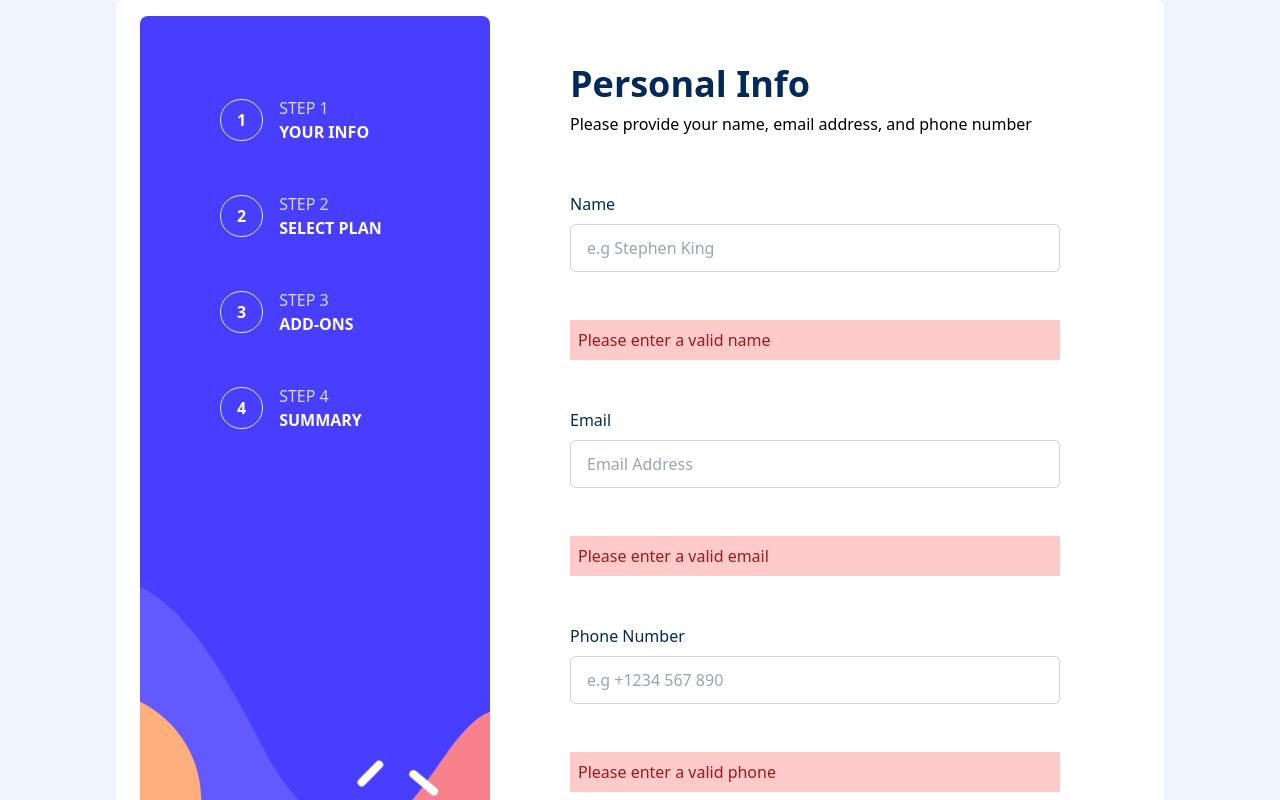
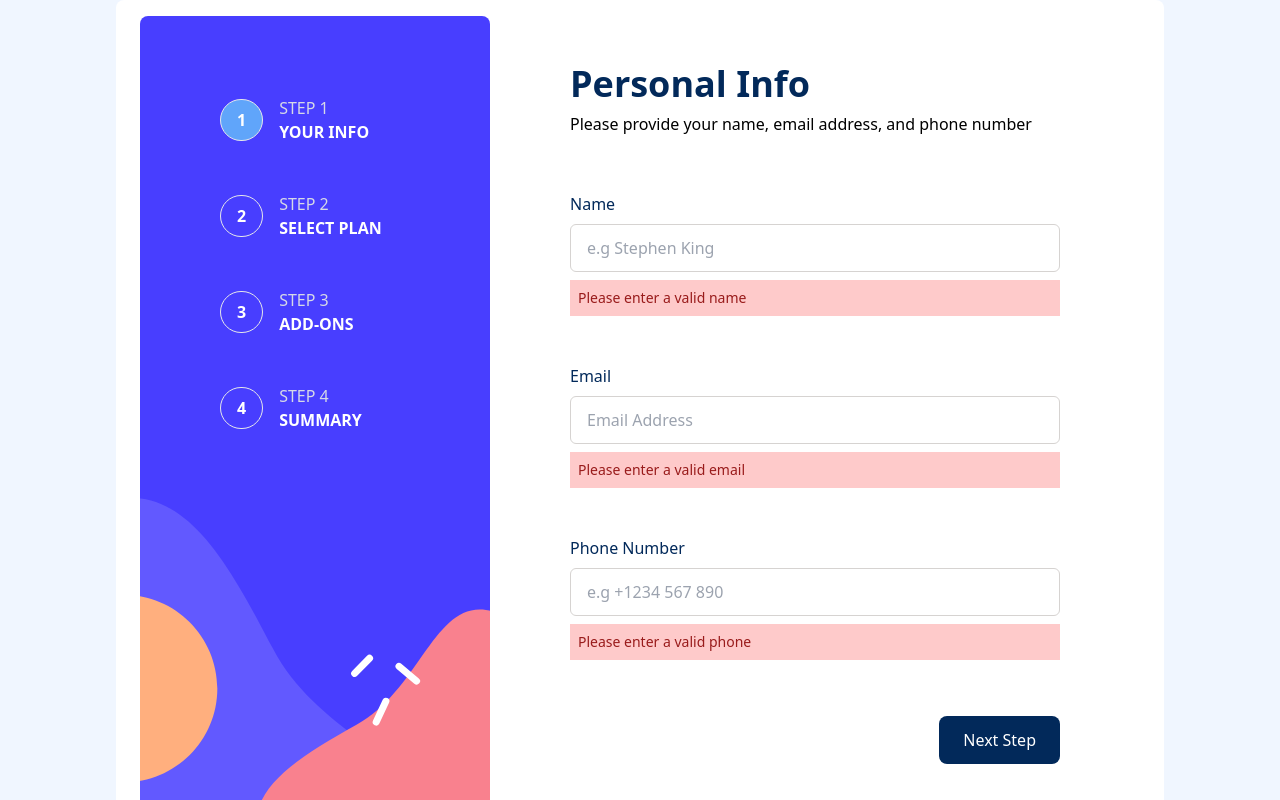
Before and after one commit to VPontis15/multi-step-form, a React (Vite) app: page / in a window 1280 px wide. Both pictures are taken after a click on the button "Next Step". Shown: the top 800 px of the page. Built offline with nearby package versions, Linux system fonts and the light colour scheme.

Commit message:
add isActive styling for navButton

```diff
--- a/src/features/UserInfo/FormRow.jsx
+++ b/src/features/UserInfo/FormRow.jsx
@@ -3,7 +3,7 @@ function FormRow({ label, children }) {
     <div className="space-y-2">
       <label
         className="block text-form-label"
-        htmlFor={children.props.id}
+        htmlFor={children && children[0]?.props?.id}
         aria-label={label}
       >
         {label}
--- a/src/features/UserInfo/InfoForm.jsx
+++ b/src/features/UserInfo/InfoForm.jsx
@@ -114,10 +114,11 @@ function InfoForm() {
             handleOnChange={handleLocalName}
             value={localName}
           />
-        </FormRow>{" "}
           {errors?.name && showErrors && (
-          <ErrorMessage> {errors.name}</ErrorMessage>
+            <ErrorMessage>{errors.name}</ErrorMessage>
           )}
+        </FormRow>
+
         <FormRow label={"Email"}>
           <Input
             type={"email"}
@@ -127,10 +128,11 @@ function InfoForm() {
             handleOnChange={handleLocalEmail}
             value={localEmail}
           />
-        </FormRow>
           {errors?.email && showErrors && (
             <ErrorMessage>{errors.email}</ErrorMessage>
           )}
+        </FormRow>
+
         <FormRow label={"Phone Number"}>
           <Input
             type={"text"}
@@ -142,10 +144,10 @@ function InfoForm() {
             value={localPhone}
             handleOnChange={handleLocalPhone}
           />
-        </FormRow>
           {errors?.phone && showErrors && (
             <ErrorMessage>{errors.phone}</ErrorMessage>
           )}
+        </FormRow>
       </Form>
     </div>
   );
--- a/src/features/ui/ErrorMessage.jsx
+++ b/src/features/ui/ErrorMessage.jsx
@@ -1,5 +1,9 @@
-function ErrorMessage({ children }) {
-  return <p className="inline-block bg-red-200 p-2 text-red-800">{children}</p>;
-}
+const ErrorMessage = ({ children }) => {
+  return (
+    <p className="inline-block w-full bg-red-200 p-2 text-sm text-red-800 transition-opacity duration-300 ease-in-out">
+      {children}
+    </p>
+  );
+};
 
 export default ErrorMessage;
--- a/src/features/ui/NavStepsUi.jsx
+++ b/src/features/ui/NavStepsUi.jsx
@@ -1,10 +1,15 @@
-function NavStepsUi({ number, title, description, isActive }) {
+import { useSelector } from "react-redux";
+import { getStep } from "../globalSlice";
+
+function NavStepsUi({ number, title, description }) {
+  const step = useSelector(getStep);
+  const isActive = step === number;
   return (
     <div className="flex items-center gap-4">
       <span
         className={
           isActive
-            ? " border-1 bold rounded-full border bg-transparent px-4 py-2 font-bold text-white"
+            ? " border-1 bold rounded-full border bg-blue-400 px-4 py-2 font-bold text-white"
             : "border-1 bold rounded-full border bg-transparent px-4 py-2 font-bold text-white"
         }
       >
```
Lines whose indentation alone changed are shown as unchanged.
